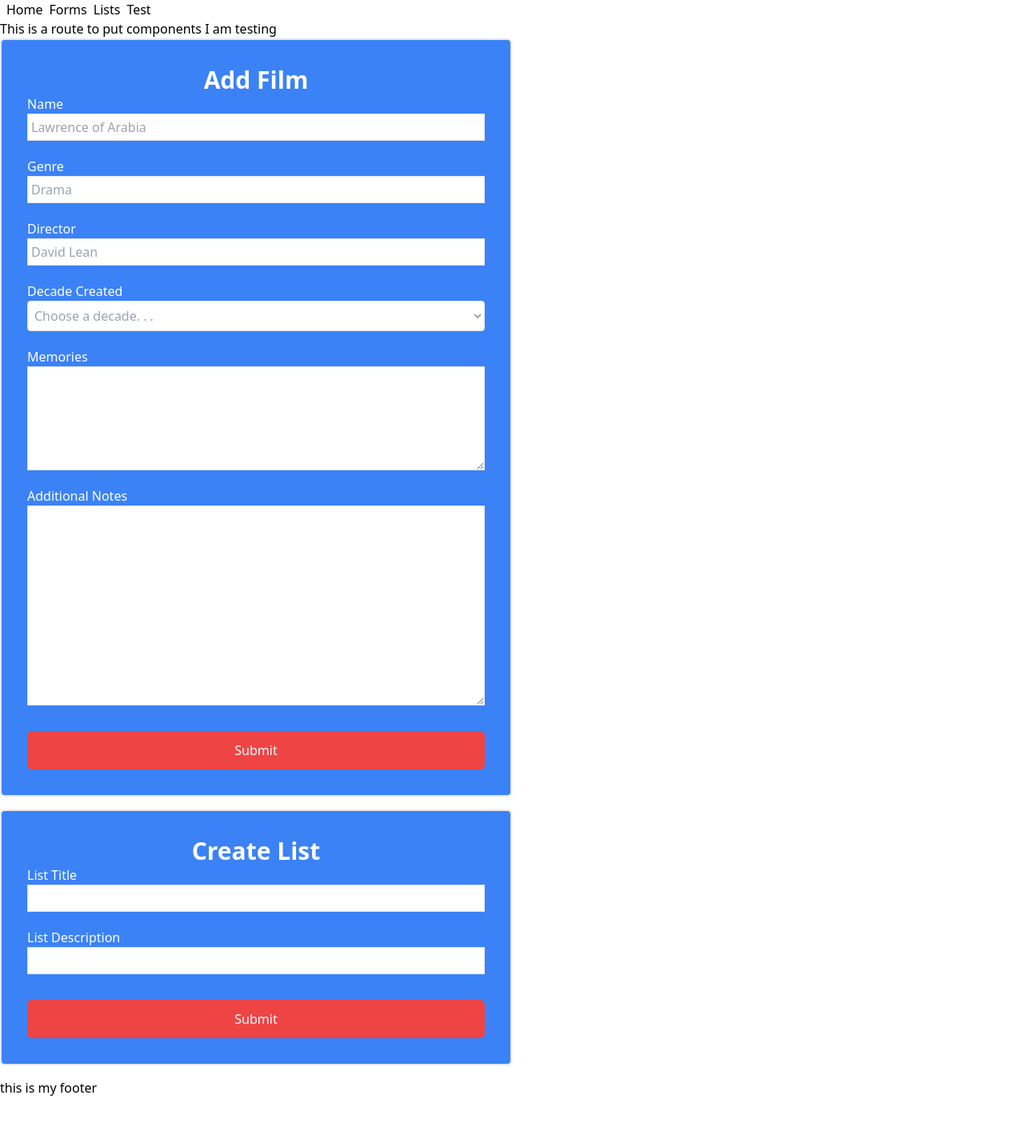
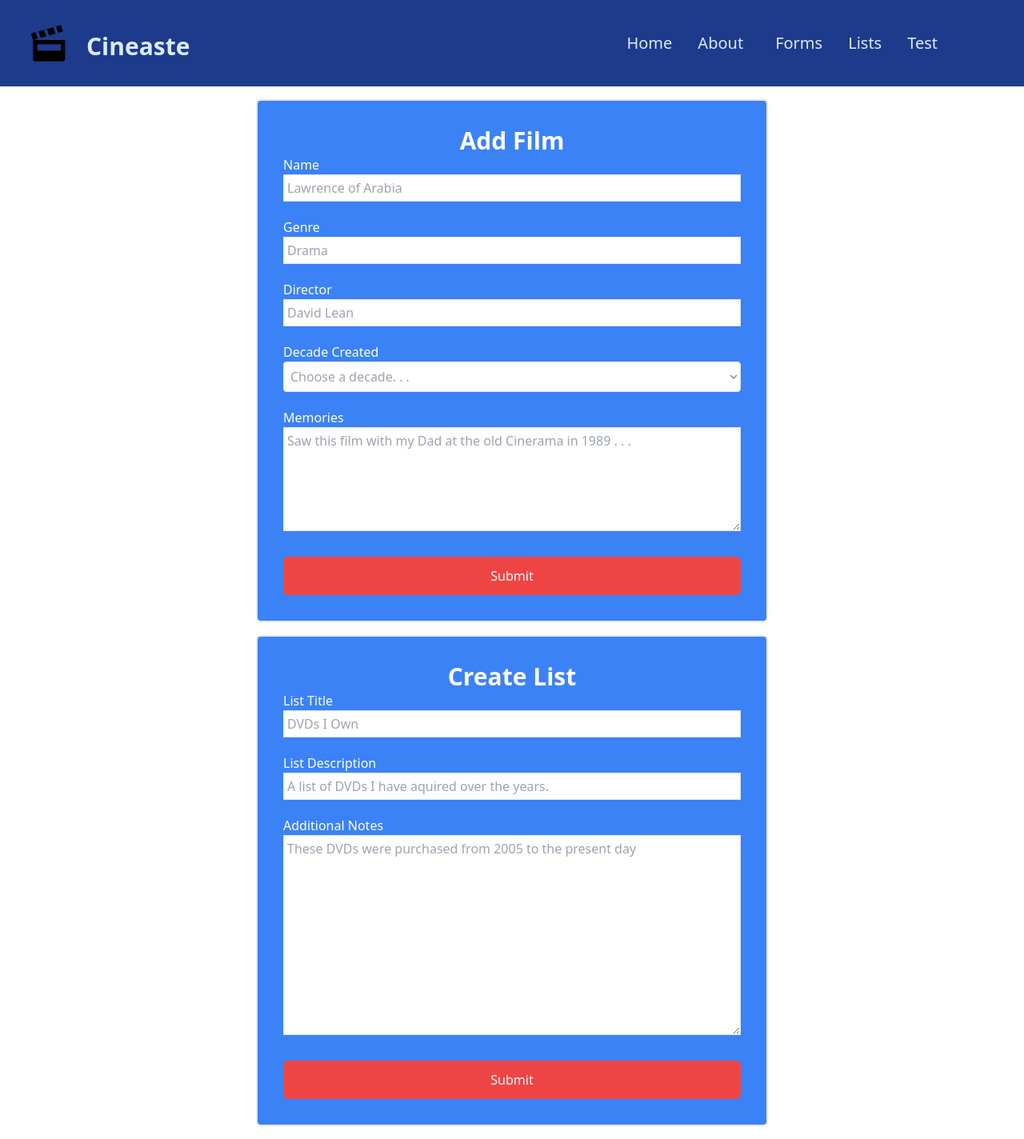
Before and after one commit to papadavis47/cineaste, a React (Create React App) app: page /test in a window 1280 px wide. Shown: the whole page at 80% size. Before the commit the page ends 1372 px from the top, so only its background shows below. Built offline with nearby package versions, Linux system fonts and the light colour scheme.

Commit message:
Create footer and Navbar components - style Navbar with tailwind

```diff
--- a/src/App.js
+++ b/src/App.js
@@ -1,5 +1,7 @@
-import { BrowserRouter as Router, Routes, Route, Link } from "react-router-dom";
+import { BrowserRouter as Router, Routes, Route } from "react-router-dom";
+import NavBar from "./components/NavBar/NavBar.js";
 import Home from "./pages/Home.js";
+import About from "./pages/About.js";
 import Forms from "./pages/Forms.js";
 import Test from "./pages/Test.js";
 import Lists from "./pages/Lists.js";
@@ -8,33 +10,15 @@ import NotFound from "./pages/NotFound.js";
 function App() {
   return (
     <Router>
-      <nav>
-        <ul className='flex'>
-          <li className='ml-2'>
-            <Link to='/'>Home</Link>
-          </li>
-          <li className='ml-2'>
-            <Link to='/forms'>Forms</Link>
-          </li>
-          <li className='ml-2'>
-            <Link to='/lists'>Lists</Link>
-          </li>
-          <li className='ml-2'>
-            <Link to='/test'>Test</Link>
-          </li>
-        </ul>
-      </nav>
-
+      <NavBar />
       <Routes>
         <Route path='/' element={<Home />} />
+        <Route path='/about' element={<About />} />
         <Route path='/lists' element={<Lists />} />
         <Route path='/forms' element={<Forms />} />
         <Route path='/test' element={<Test />} />
         <Route path='*' element={<NotFound />} />
       </Routes>
-      <footer>
-        <p>this is my footer</p>
-      </footer>
     </Router>
   );
 }
--- /dev/null
+++ b/src/components/Footer/Footer.js
@@ -0,0 +1,11 @@
+import React from "react";
+
+const Footer = () => {
+  return (
+    <footer>
+      <h1>This is my footer</h1>
+    </footer>
+  );
+};
+
+export default Footer;
--- /dev/null
+++ b/src/components/Footer/index.js
@@ -0,0 +1 @@
+export { default } from "./Footer";
--- a/src/components/ListForm/ListForm.js
+++ b/src/components/ListForm/ListForm.js
@@ -2,7 +2,7 @@ import { useState, useEffect } from "react";
 
 const ListForm = () => {
   return (
-    <div className='w-1/2 p-8 text-white bg-blue-500 border-2 rounded-md mb-4'>
+    <div className='w-1/2 p-8 mb-4 text-white bg-blue-500 border-2 rounded-md'>
       <h3 className='text-3xl font-bold text-center'>Create List</h3>
       <form>
         <div className='flex flex-col mb-5'>
@@ -12,6 +12,7 @@ const ListForm = () => {
             id='title'
             name='title'
             className='px-1 py-1 border text-grey-darkest'
+            placeholder='DVDs I Own'
           />
         </div>
         <div className='flex flex-col mb-5'>
@@ -21,6 +22,18 @@ const ListForm = () => {
             name='description'
             id='description'
             className='px-1 py-1 border text-grey-darkest'
+            placeholder='A list of DVDs I have aquired over the years.'
+          />
+        </div>
+        <div className='flex flex-col mb-5'>
+          <label htmlFor='notes'>Additional Notes</label>
+          <textarea
+            type='textarea'
+            name='notes'
+            id='notes'
+            className='px-1 py-1 border text-grey-darkest'
+            rows='10'
+            placeholder='These DVDs were purchased from 2005 to the present day'
           />
         </div>
         <button type='submit' className='w-full p-3 mt-3 bg-red-500 border-white rounded-md'>
--- a/src/components/MovieForm/MovieForm.js
+++ b/src/components/MovieForm/MovieForm.js
@@ -2,7 +2,7 @@ import { useState, useEffect } from "react";
 
 const MovieForm = () => {
   return (
-    <div className='w-1/2 p-8 mb-4 text-white bg-blue-500 border-2 rounded-md'>
+    <div className='w-1/2 p-8 my-4 text-white bg-blue-500 border-2 rounded-md'>
       <h3 className='text-3xl font-bold text-center'>Add Film</h3>
       <form>
         <div className='flex flex-col mb-5'>
@@ -59,16 +59,7 @@ const MovieForm = () => {
             id='memories'
             className='px-1 py-1 border text-grey-darkest'
             rows='5'
-          />
-        </div>
-        <div className='flex flex-col mb-5'>
-          <label htmlFor='notes'>Additional Notes</label>
-          <textarea
-            type='textarea'
-            name='notes'
-            id='notes'
-            className='px-1 py-1 border text-grey-darkest'
-            rows='10'
+            placeholder='Saw this film with my Dad at the old Cinerama in 1989 . . .'
           />
         </div>
         <button type='submit' className='w-full p-3 mt-3 bg-red-500 border-white rounded-md'>
--- /dev/null
+++ b/src/components/NavBar/NavBar.js
@@ -0,0 +1,37 @@
+import React from "react";
+import { Link } from "react-router-dom";
+import logo from "../../images/cinema_icon.png";
+
+const NavBar = () => {
+  return (
+    <div className='flex items-center justify-between px-4 py-2 text-blue-100 bg-blue-900'>
+      <Link to='/' className='inline'>
+        <div className='flex items-center py-3 hover:text-blue-50'>
+          <img src={logo} alt='logo' className='ml-3' />
+          <h1 className='py-3 mt-2 ml-4 text-3xl font-bold'>Cineaste</h1>
+        </div>
+      </Link>
+      <nav className='text-xl hover:text-blue-50'>
+        <ul className='flex items-center px-4 mr-16'>
+          <li className='px-3 mr-2'>
+            <Link to='/'>Home</Link>
+          </li>
+          <li className='px-3 mr-2'>
+            <Link to='/about'>About</Link>
+          </li>
+          <li className='px-3 ml-2'>
+            <Link to='/forms'>Forms</Link>
+          </li>
+          <li className='px-3 ml-2'>
+            <Link to='/lists'>Lists</Link>
+          </li>
+          <li className='px-3 ml-2'>
+            <Link to='/test'>Test</Link>
+          </li>
+        </ul>
+      </nav>
+    </div>
+  );
+};
+
+export default NavBar;
--- /dev/null
+++ b/src/components/NavBar/index.js
@@ -0,0 +1 @@
+export { default } from "./NavBar";
--- /dev/null
+++ b/src/pages/About.js
@@ -0,0 +1,11 @@
+import React from "react";
+
+const About = () => {
+  return (
+    <div>
+      <h1>About Page</h1>
+    </div>
+  );
+};
+
+export default About;
--- a/src/pages/Test.js
+++ b/src/pages/Test.js
@@ -4,12 +4,9 @@ import ListForm from "../components/ListForm/ListForm.js";
 
 const Test = () => {
   return (
-    <div>
-      This is a route to put components I am testing
-      <div>
-        <MovieForm />
-        <ListForm />
-      </div>
+    <div className='flex flex-col items-center'>
+      <MovieForm />
+      <ListForm />
     </div>
   );
 };
```
Also changed, not shown: src/images/cinema_icon.png (added).
